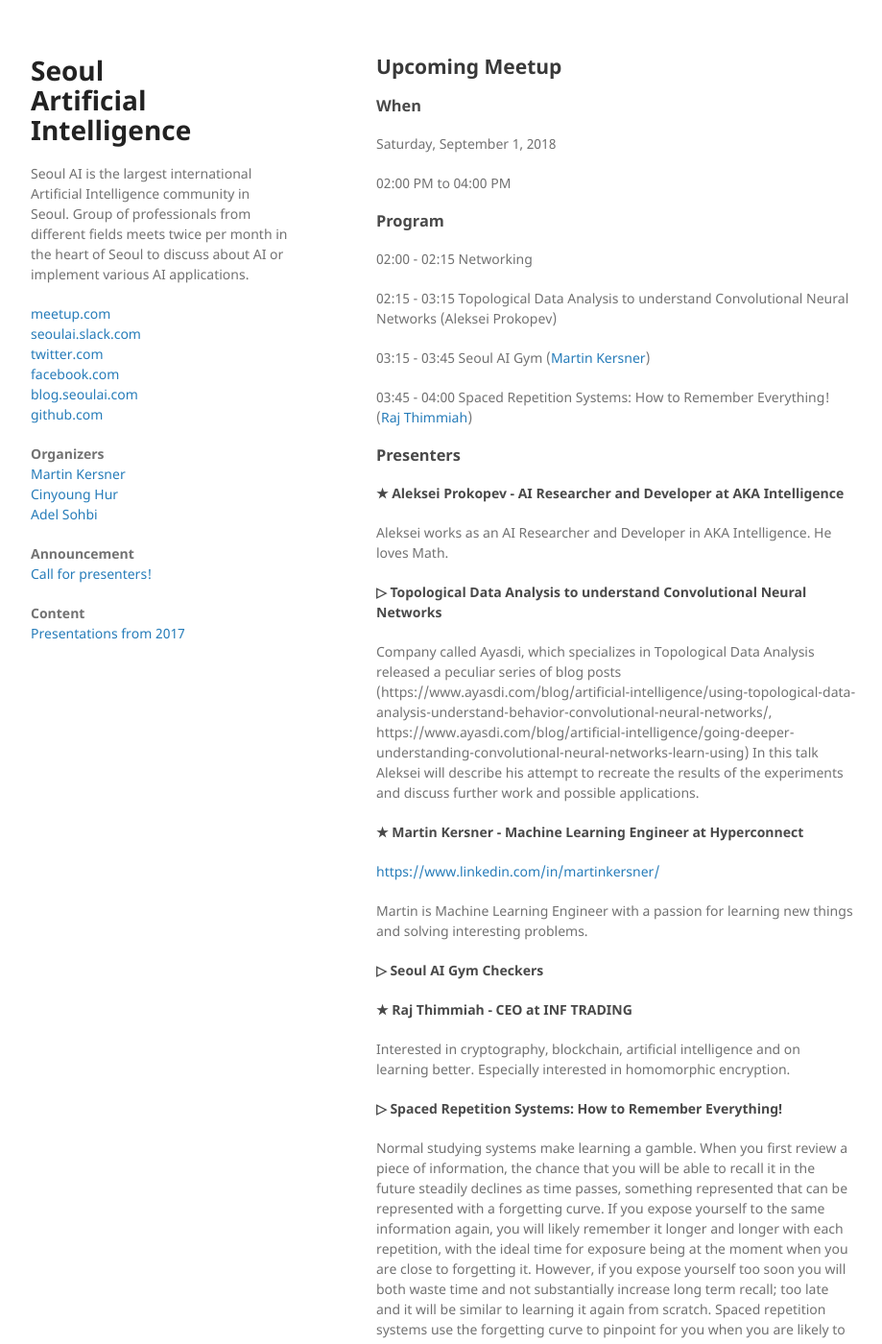
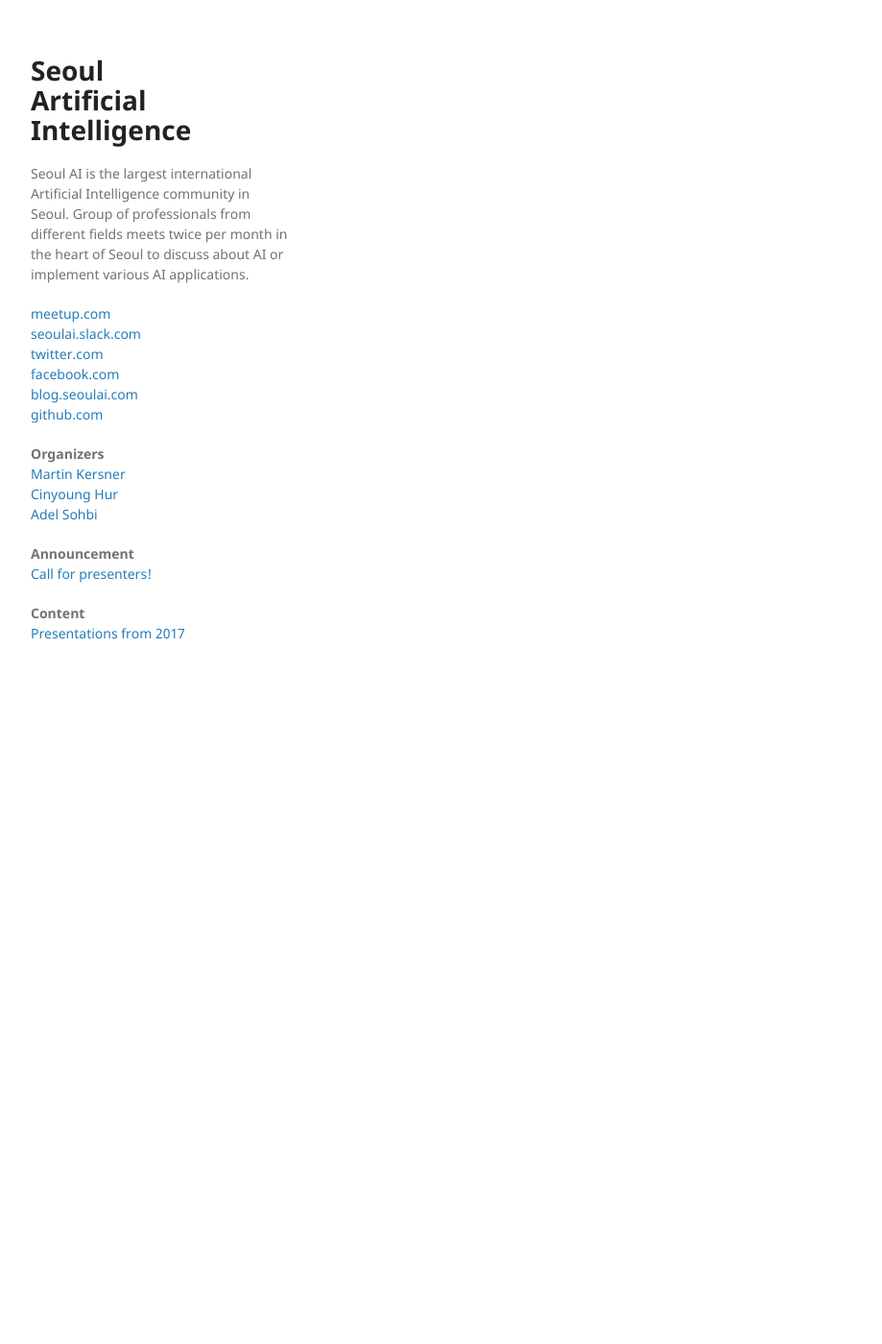
Before and after one commit to martinkersner/seoul-artificial-intelligence-meetup, a Jekyll site: the page built from docs/upcoming_meetup.md, in a window 1280 px wide and 1400 px high. Shown: the whole window at 96% size, without its empty margins (178-1097 px from the left). Built offline with Jekyll 4.4.1, drawn with Linux system fonts in a browser that asks for light colours; our own code applies the rules of GitHub Pages for plain Markdown files; some of the changed text lies outside the part shown.

Commit message:
Clear meetup

```diff
--- a/docs/upcoming_meetup.md
+++ b/docs/upcoming_meetup.md
@@ -1,55 +1,56 @@
-## Upcoming Meetup
+<!--## Upcoming Meetup-->
 
-### When
-Saturday, September 1, 2018
+<!--### When-->
+<!--TBD-->
+<!--Saturday, September 1, 2018-->
 
-02:00 PM to 04:00 PM
+<!--02:00 PM to 04:00 PM-->
 
-### Program
-02:00 - 02:15 Networking
+<!--### Program-->
+<!--02:00 - 02:15 Networking-->
 
-02:15 - 03:15 Topological Data Analysis to understand Convolutional Neural Networks (Aleksei Prokopev)
+<!--02:15 - 03:15 Topological Data Analysis to understand Convolutional Neural Networks (Aleksei Prokopev)-->
 
-03:15 - 03:45 Seoul AI Gym ([Martin Kersner](members/martin))
+<!--03:15 - 03:45 Seoul AI Gym ([Martin Kersner](members/martin))-->
 
-03:45 - 04:00 Spaced Repetition Systems: How to Remember Everything! ([Raj Thimmiah](members/raj))
+<!--03:45 - 04:00 Spaced Repetition Systems: How to Remember Everything! ([Raj Thimmiah](members/raj))-->
 
 
-### Presenters
+<!--### Presenters-->
 
-#### ★ Aleksei Prokopev - AI Researcher and Developer at AKA Intelligence
-Aleksei works as an AI Researcher and Developer in AKA Intelligence. He loves Math.
+<!--#### ★ Aleksei Prokopev - AI Researcher and Developer at AKA Intelligence-->
+<!--Aleksei works as an AI Researcher and Developer in AKA Intelligence. He loves Math.-->
 
-#### ▷ Topological Data Analysis to understand Convolutional Neural Networks
-Company called Ayasdi, which specializes in Topological Data Analysis released a peculiar series of blog posts (https://www.ayasdi.com/blog/artificial-intelligence/using-topological-data-analysis-understand-behavior-convolutional-neural-networks/, https://www.ayasdi.com/blog/artificial-intelligence/going-deeper-understanding-convolutional-neural-networks-learn-using) In this talk Aleksei will describe his attempt to recreate the results of the experiments and discuss further work and possible applications.
+<!--#### ▷ Topological Data Analysis to understand Convolutional Neural Networks-->
+<!--Company called Ayasdi, which specializes in Topological Data Analysis released a peculiar series of blog posts (https://www.ayasdi.com/blog/artificial-intelligence/using-topological-data-analysis-understand-behavior-convolutional-neural-networks/, https://www.ayasdi.com/blog/artificial-intelligence/going-deeper-understanding-convolutional-neural-networks-learn-using) In this talk Aleksei will describe his attempt to recreate the results of the experiments and discuss further work and possible applications.-->
 
-#### ★ Martin Kersner - Machine Learning Engineer at Hyperconnect
-[https://www.linkedin.com/in/martinkersner/](https://www.linkedin.com/in/martinkersner/)
+<!--#### ★ Martin Kersner - Machine Learning Engineer at Hyperconnect-->
+<!--[https://www.linkedin.com/in/martinkersner/](https://www.linkedin.com/in/martinkersner/)-->
 
-Martin is Machine Learning Engineer with a passion for learning new things and solving interesting problems.
+<!--Martin is Machine Learning Engineer with a passion for learning new things and solving interesting problems.-->
 
-#### ▷ Seoul AI Gym Checkers
+<!--#### ▷ Seoul AI Gym Checkers-->
 
 
-#### ★ Raj Thimmiah - CEO at INF TRADING
-Interested in cryptography, blockchain, artificial intelligence and on learning better. Especially interested in homomorphic encryption.
+<!--#### ★ Raj Thimmiah - CEO at INF TRADING-->
+<!--Interested in cryptography, blockchain, artificial intelligence and on learning better. Especially interested in homomorphic encryption.-->
 
-#### ▷ Spaced Repetition Systems: How to Remember Everything!
-Normal studying systems make learning a gamble. When you first review a piece of information, the chance that you will be able to recall it in the future steadily declines as time passes, something represented that can be represented with a forgetting curve. If you expose yourself to the same information again, you will likely remember it longer and longer with each repetition, with the ideal time for exposure being at the moment when you are close to forgetting it. However, if you expose yourself too soon you will both waste time and not substantially increase long term recall; too late and it will be similar to learning it again from scratch. Spaced repetition systems use the forgetting curve to pinpoint for you when you are likely to forget an item and show it to you at the right time, minimizing time usage and maximizing long term recall. This talk will explain both how SRS systems work as well as how to practically use one.
+<!--#### ▷ Spaced Repetition Systems: How to Remember Everything!-->
+<!--Normal studying systems make learning a gamble. When you first review a piece of information, the chance that you will be able to recall it in the future steadily declines as time passes, something represented that can be represented with a forgetting curve. If you expose yourself to the same information again, you will likely remember it longer and longer with each repetition, with the ideal time for exposure being at the moment when you are close to forgetting it. However, if you expose yourself too soon you will both waste time and not substantially increase long term recall; too late and it will be similar to learning it again from scratch. Spaced repetition systems use the forgetting curve to pinpoint for you when you are likely to forget an item and show it to you at the right time, minimizing time usage and maximizing long term recall. This talk will explain both how SRS systems work as well as how to practically use one.-->
 
 
-### Registration
-Register at [meetup.com](https://www.meetup.com/Seoul-Artificial-Intelligence/events/254130731/)
+<!--### Registration-->
+<!--Register at [meetup.com](https://www.meetup.com/Seoul-Artificial-Intelligence/events/254130731/)-->
 
-### Price
-FREE
+<!--### Price-->
+<!--FREE-->
 
-### Where
+<!--### Where-->
 
-[Hyperconnect](http://www.hpcnt.com)
+<!--[Hyperconnect](http://www.hpcnt.com)-->
 
-[서울시 서초구 서초대로78길 5, 대각빌딩 14층 Seoul](https://www.google.com/maps/place/%EB%8C%80%EA%B0%81%EB%B9%8C%EB%94%A9/@37.4972664,127.0273556,17z/data=!3m1!4b1!4m5!3m4!1s0x357ca15a2f9719ab:0x20210a76b2b256f7!8m2!3d37.4972664!4d127.0273556)
+<!--[서울시 서초구 서초대로78길 5, 대각빌딩 14층 Seoul](https://www.google.com/maps/place/%EB%8C%80%EA%B0%81%EB%B9%8C%EB%94%A9/@37.4972664,127.0273556,17z/data=!3m1!4b1!4m5!3m4!1s0x357ca15a2f9719ab:0x20210a76b2b256f7!8m2!3d37.4972664!4d127.0273556)-->
 
-<center>
-<iframe src="https://www.google.com/maps/embed?pb=!1m18!1m12!1m3!1d3165.4515690893822!2d127.02735559999999!3d37.4972664!2m3!1f0!2f0!3f0!3m2!1i1024!2i768!4f13.1!3m3!1m2!1s0x357ca15a2f9719ab%3A0x20210a76b2b256f7!2z64yA6rCB67mM65Sp!5e0!3m2!1sen!2s!4v1508801167955" width="100%" height="450" frameborder="0" style="border:0" allowfullscreen></iframe>
-</center>
+<!--<center>-->
+<!--<iframe src="https://www.google.com/maps/embed?pb=!1m18!1m12!1m3!1d3165.4515690893822!2d127.02735559999999!3d37.4972664!2m3!1f0!2f0!3f0!3m2!1i1024!2i768!4f13.1!3m3!1m2!1s0x357ca15a2f9719ab%3A0x20210a76b2b256f7!2z64yA6rCB67mM65Sp!5e0!3m2!1sen!2s!4v1508801167955" width="100%" height="450" frameborder="0" style="border:0" allowfullscreen></iframe>-->
+<!--</center>-->
```
